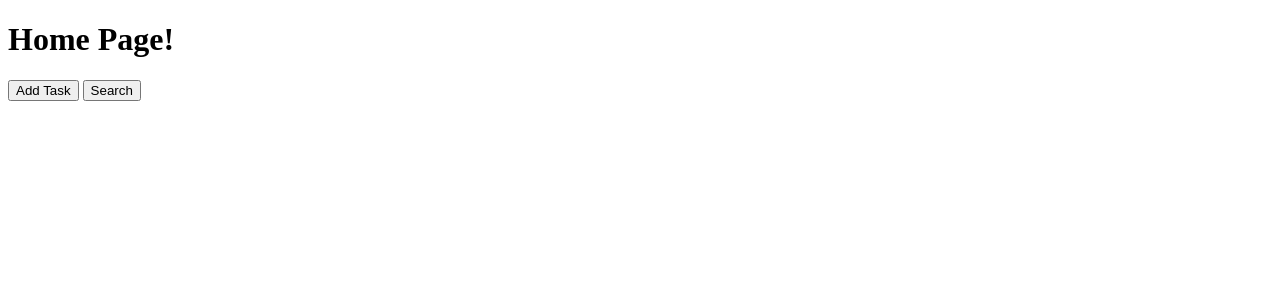
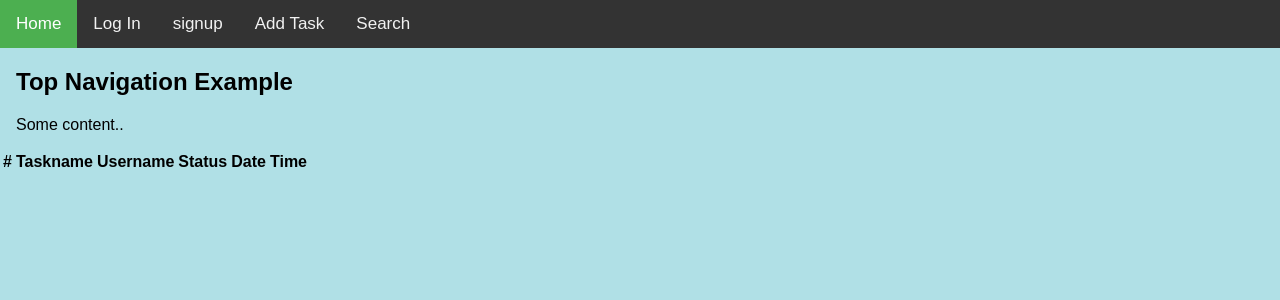
Before and after one commit to cjerryc/Bay_DB, a Flask app: page /home in a window 1280 px wide. Shown: the top 300 px of the page. Run offline with Flask 2, Linux system fonts and the light colour scheme; lists and menus that the app fills with data are empty.

Commit message:
morehomew

```diff
--- a/templates/home.html
+++ b/templates/home.html
@@ -1,22 +1,78 @@
 <!DOCTYPE html>
+
 <html>
-  <head>
-  </head>
-  <body>
-  <h1>Home Page!</h1>
-    <button onclick="toAddTask()">Add Task</button>
-    <button onclick="toSearch()">Search</button>
-    <script>
-      function toAddTask(){
-        root_site = window.location.href = '../';
-        window.open(root_site + "addtask", "_self");
-      }
-      function toSearch(){
-        root_site = window.location.href = '../';
-        window.open(root_site + "search", "_self");
+<head>
+    <meta name="viewport" content="width=device-width, initial-scale=1">
+    <style>
+    body {
+      margin: 0;
+      background-color: powderblue;
+      font-family: Arial, Helvetica, sans-serif;
+    }
 
-      }
+    .topnav {
+      overflow: hidden;
+      background-color: #333;
+    }
 
-    </script>
-  </body>
+    .topnav a {
+      float: left;
+      color: #f2f2f2;
+      text-align: center;
+      padding: 14px 16px;
+      text-decoration: none;
+      font-size: 17px;
+    }
+
+    .topnav a:hover {
+      background-color: #ddd;
+      color: black;
+    }
+
+    .topnav a.active {
+      background-color: #4CAF50;
+      color: white;
+    }
+    </style>
+    </head>
+    <body>
+
+    <div class="topnav">
+      <a class= "active" href = window.location.href >Home</a>
+      <a href = "login">Log In</a>
+      <a href = "signup">signup</a>
+      <a href = "addtask">Add Task</a>
+      <a href = "search"> Search</a>
+    </div>
+
+    <div style="padding-left:16px">
+      <h2>Top Navigation Example</h2>
+      <p>Some content..</p>
+    </div>
+
+    <table class="table">
+        <thead>
+          <tr>
+            <th scope="col">#</th>
+            <th scope="col">Taskname</th>
+            <th scope="col">Username</th>
+            <th scope="col">Status</th>
+            <th scope="col">Date</th>
+            <th scope="col">Time</th>
+          </tr>
+        </thead>
+          {% for task in tasks %}
+          <tr>
+          <th scope="row">{{task.Taskname}}</th>
+          <td>{{task.Username}}
+          </td>
+          <td>{{task.Status}}
+          </td>
+          <td>{{task.Date}}
+          </td>
+          <td>{{task.Time}}
+            </td>
+            {% endfor %}
+        </table>
+    </body>
 </html>
--- a/templates/index.html
+++ b/templates/index.html
@@ -8,6 +8,7 @@
     <p> Website by by Ozgur Gencer, Veda Menon, Lucy Zhang, Jerry Chang</p>
     <button onclick="toLogin()">Go to Login</button>
     <button onclick="toSignup()">To Signup </button>
+    <button onclick="toHome()"> Actual Home Page</button>
     <script>
       function toLogin(){
         window.open(window.location.href + "login", "_self");
@@ -15,6 +16,9 @@
       function toSignup(){
         window.open(window.location.href + "signup", "_self");
       }
+      function toHome(){
+        window.open(window.location.href + "home", "_self");
+      }
     </script>
   </body>
 </html>
```
